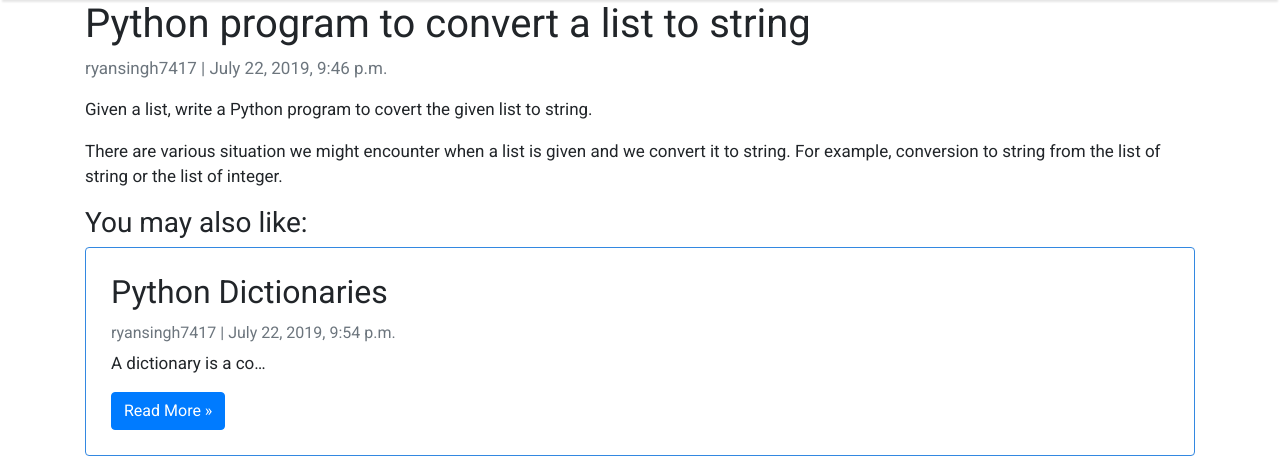
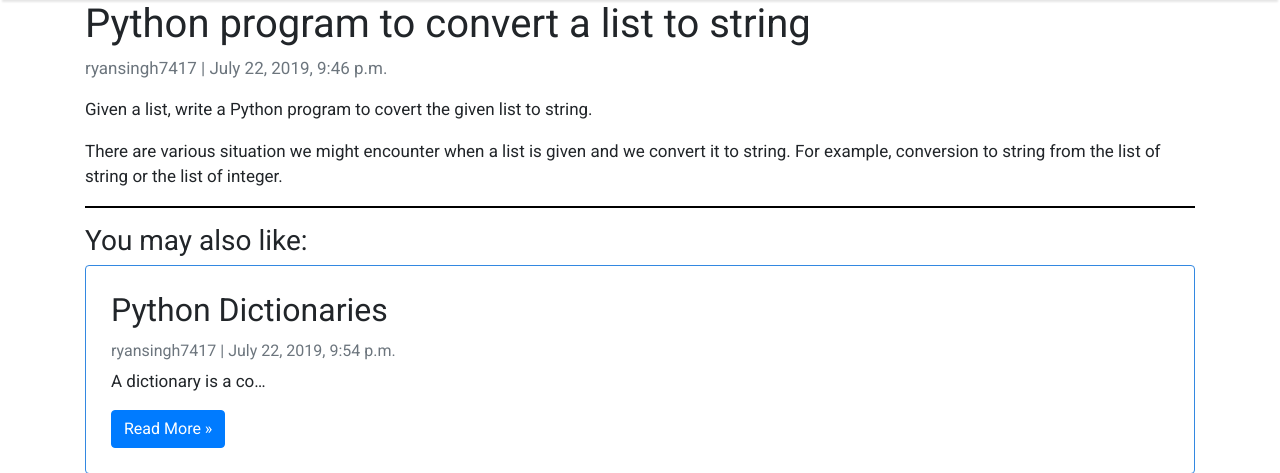
Before and after one commit to anubhavsingh1729/blogml, a Django app: page /post_detail/48/ in a window 1280 px wide. Shown: the part 58-531 px from the top of the page. Run offline with Django 3.2, Linux system fonts and the light colour scheme; data comes from the database, SQL or seed files in the repository; both versions use the stored data as it was after the commit; some libraries are stand-ins or nearby versions.

Commit message:
template editing

```diff
--- a/dashboard/templates/post_detail.html
+++ b/dashboard/templates/post_detail.html
@@ -4,7 +4,9 @@
 <h1>{% block title %} {{ post.title}} {% endblock title %}</h1>
         <p class=" text-muted">{{ post.author }} | {{ post.published_date }}</p>
         <p>{{ post.text|safe}}</p>
+        <hr style="border: 1px solid black" />
       </div>
+
 <div class="container">
     {% if related %}
   <h3>You may also like:</h2>
```
Also changed, not shown: db.sqlite3.
